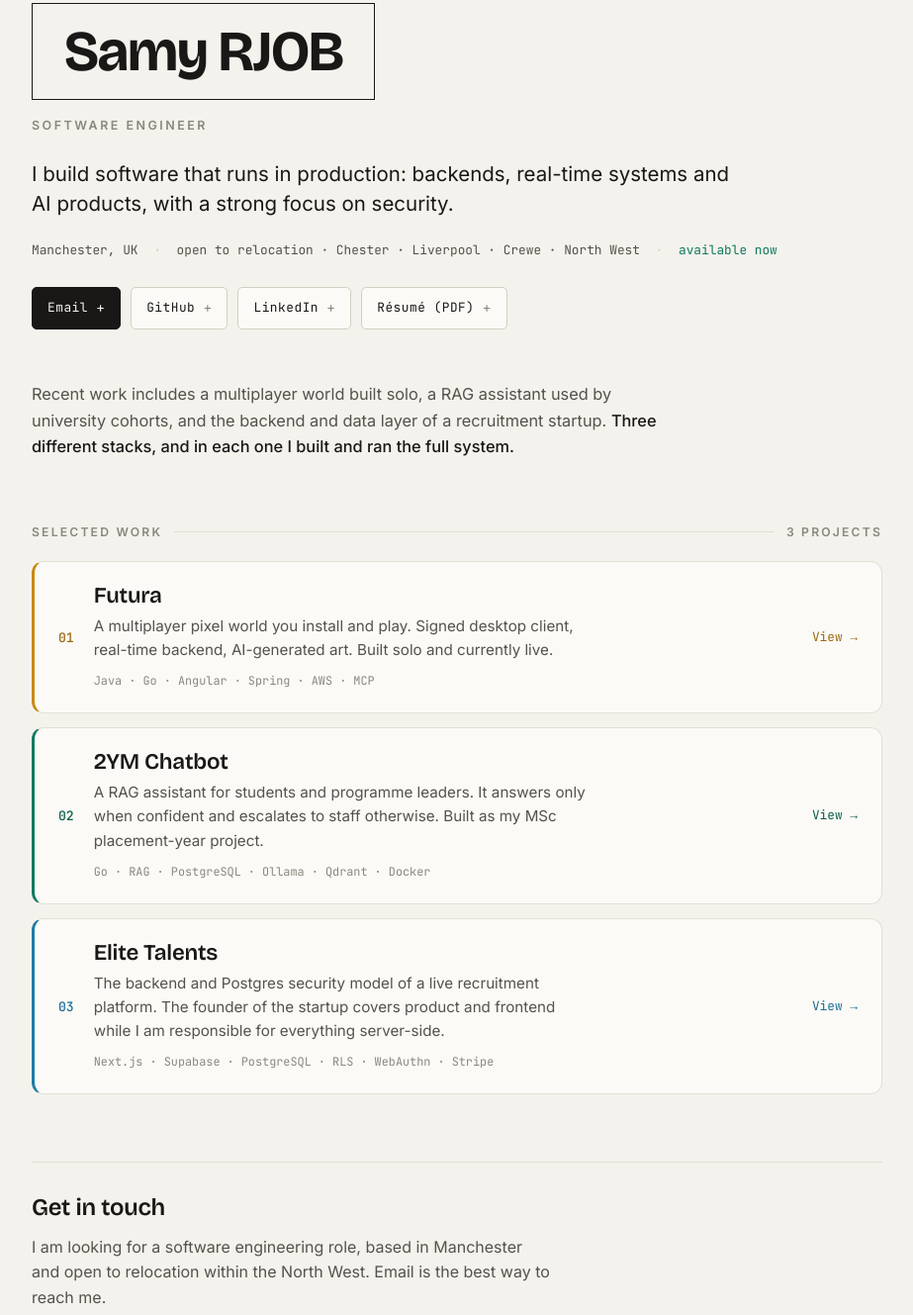
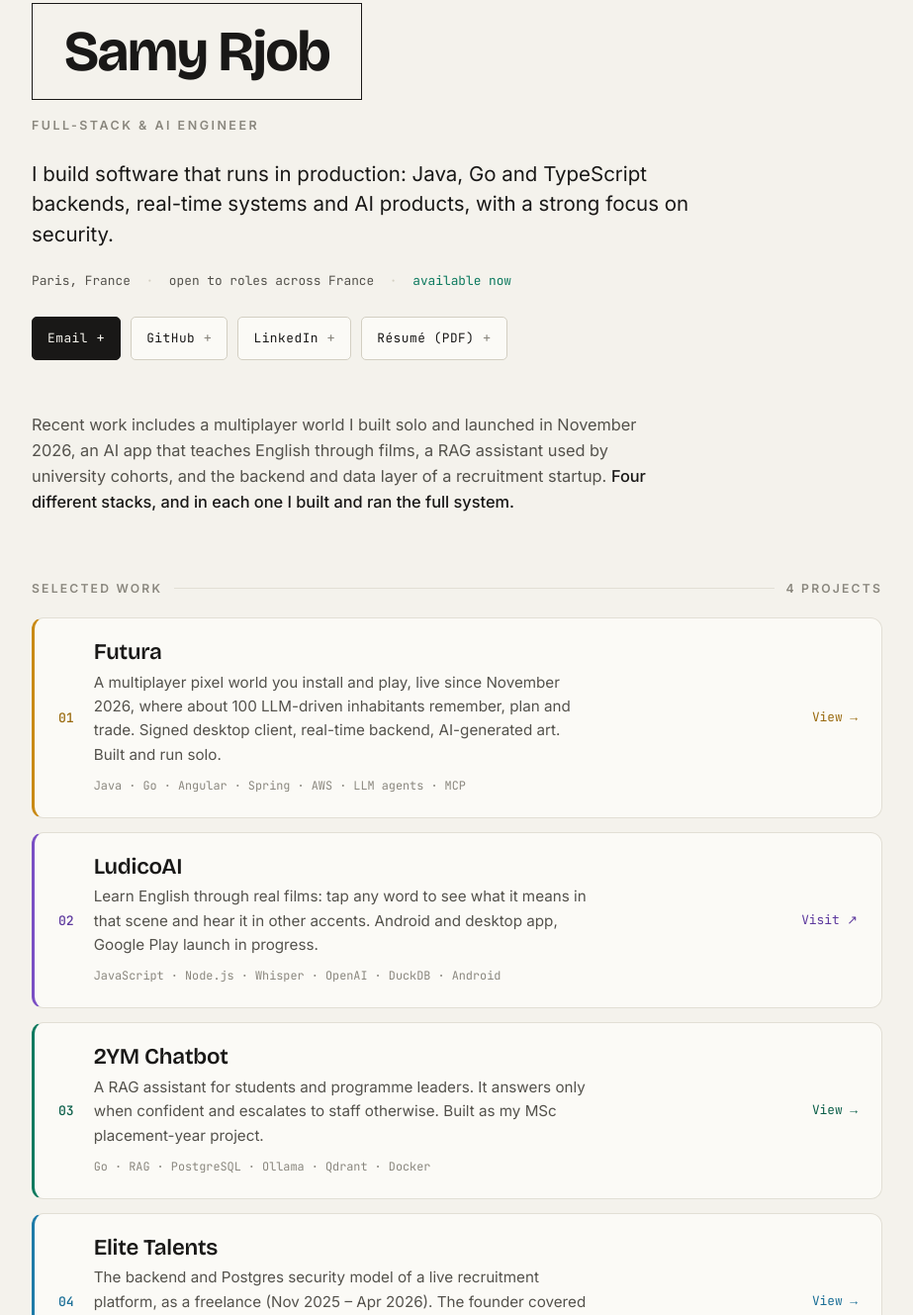
Before and after one commit to samyrjob/portfolio, a plain HTML site: page index.html in a window 1280 px wide. Shown: the part 177-1506 px from the top of the page at 99% size, without its empty margins (178-1101 px from the left). Drawn offline with nearby package versions, Linux system fonts and the light colour scheme.

Commit message:
Portfolio: Paris, full-stack and AI engineer, LudicoAI card, working CV link
Co-Authored-By: Claude Opus 5.5 <noreply@anthropic.com>

```diff
--- a/index.html
+++ b/index.html
@@ -3,8 +3,8 @@
 <head>
 <meta charset="UTF-8">
 <meta name="viewport" content="width=device-width, initial-scale=1.0">
-<title>Samy RJOB · Software Engineer</title>
-<meta name="description" content="Software engineer in Manchester building backends, real-time systems and AI products that run in production.">
+<title>Samy Rjob · Full-Stack &amp; AI Engineer</title>
+<meta name="description" content="Full-stack and AI engineer in Paris: Java, Go and TypeScript backends, real-time systems and AI products that run in production.">
 <link rel="preconnect" href="https://fonts.googleapis.com">
 <link rel="preconnect" href="https://fonts.gstatic.com" crossorigin>
 <link href="https://fonts.googleapis.com/css2?family=Bricolage+Grotesque:opsz,wght@12..96,500;12..96,600;12..96,700&family=Inter:wght@400;500;600&family=JetBrains+Mono:wght@400;500&display=swap" rel="stylesheet">
@@ -71,6 +71,7 @@
   .c-futura{--acc:var(--gold);--acc-ink:#9A6B10}
   .c-2ym{--acc:var(--teal);--acc-ink:#0B5F49}
   .c-elite{--acc:var(--cyan);--acc-ink:#1A6E96}
+  .c-ludico{--acc:#7A4FC4;--acc-ink:#5E3A9E}
 
   /* contact */
   .contact{margin-top:clamp(44px,7vw,68px);padding-top:26px;border-top:1px solid var(--line)}
@@ -91,38 +92,48 @@
 
   <div class="top">
     <span>SAMY RJOB</span>
-    <span class="r">Software Engineer · Portfolio</span>
+    <span class="r">Full-Stack &amp; AI Engineer · Portfolio</span>
   </div>
 
   <header class="hero">
-    <span class="kick">Software Engineer</span>
-    <h1>Samy RJOB</h1>
-    <p class="role">I build software that runs in production: backends, real-time systems and AI products, with a strong focus on security.</p>
-    <p class="meta">Manchester, UK <span class="dot">·</span> open to relocation · Chester · Liverpool · Crewe · North West <span class="dot">·</span> <span class="live">available now</span></p>
+    <span class="kick">Full-Stack &amp; AI Engineer</span>
+    <h1>Samy Rjob</h1>
+    <p class="role">I build software that runs in production: Java, Go and TypeScript backends, real-time systems and AI products, with a strong focus on security.</p>
+    <p class="meta">Paris, France <span class="dot">·</span> open to roles across France <span class="dot">·</span> <span class="live">available now</span></p>
     <nav class="links">
       <a class="btn primary" href="mailto:samy_rjob@proton.me">Email <span class="a">↗</span></a>
       <a class="btn" href="https://github.com/samyrjob" target="_blank" rel="noopener">GitHub <span class="a">↗</span></a>
       <a class="btn" href="https://www.linkedin.com/in/samy-rjob-800315176/" target="_blank" rel="noopener">LinkedIn <span class="a">↗</span></a>
-      <a class="btn" href="#" target="_blank" rel="noopener">Résumé (PDF) <span class="a">↗</span></a>
+      <a class="btn" href="Samy_Rjob_CV.pdf" target="_blank" rel="noopener">Résumé (PDF) <span class="a">↗</span></a>
     </nav>
   </header>
 
-  <p class="lede">Recent work includes a multiplayer world built solo, a RAG assistant used by university cohorts, and the backend and data layer of a recruitment startup. <b>Three different stacks, and in each one I built and ran the full system.</b></p>
+  <p class="lede">Recent work includes a multiplayer world I built solo and launched in November 2026, an AI app that teaches English through films, a RAG assistant used by university cohorts, and the backend and data layer of a recruitment startup. <b>Four different stacks, and in each one I built and ran the full system.</b></p>
 
-  <div class="sec-label">Selected work <span class="rule"></span> 3 projects</div>
+  <div class="sec-label">Selected work <span class="rule"></span> 4 projects</div>
 
   <a class="card c-futura" href="futura-card-B-systems-led.html">
     <span class="num">01</span>
     <div class="body">
       <div class="name">Futura</div>
-      <div class="desc">A multiplayer pixel world you install and play. Signed desktop client, real-time backend, AI-generated art. Built solo and currently live.</div>
-      <div class="tech">Java · Go · Angular · Spring · AWS · MCP</div>
+      <div class="desc">A multiplayer pixel world you install and play, live since November 2026, where about 100 LLM-driven inhabitants remember, plan and trade. Signed desktop client, real-time backend, AI-generated art. Built and run solo.</div>
+      <div class="tech">Java · Go · Angular · Spring · AWS · LLM agents · MCP</div>
     </div>
     <span class="go">View <span class="a">→</span></span>
   </a>
 
+  <a class="card c-ludico" href="https://ludicoai.com" target="_blank" rel="noopener">
+    <span class="num">02</span>
+    <div class="body">
+      <div class="name">LudicoAI</div>
+      <div class="desc">Learn English through real films: tap any word to see what it means in that scene and hear it in other accents. Android and desktop app, Google Play launch in progress.</div>
+      <div class="tech">JavaScript · Node.js · Whisper · OpenAI · DuckDB · Android</div>
+    </div>
+    <span class="go">Visit <span class="a">↗</span></span>
+  </a>
+
   <a class="card c-2ym" href="2ym-chatbot-section.html">
-    <span class="num">02</span>
+    <span class="num">03</span>
     <div class="body">
       <div class="name">2YM Chatbot</div>
       <div class="desc">A RAG assistant for students and programme leaders. It answers only when confident and escalates to staff otherwise. Built as my MSc placement-year project.</div>
@@ -132,10 +143,10 @@
   </a>
 
   <a class="card c-elite" href="elite-talents-section.html">
-    <span class="num">03</span>
+    <span class="num">04</span>
     <div class="body">
       <div class="name">Elite Talents</div>
-      <div class="desc">The backend and Postgres security model of a live recruitment platform. The founder of the startup covers product and frontend while I am responsible for everything server-side.</div>
+      <div class="desc">The backend and Postgres security model of a live recruitment platform, as a freelance (Nov 2025 – Apr 2026). The founder covered product and frontend; I built everything server-side.</div>
       <div class="tech">Next.js · Supabase · PostgreSQL · RLS · WebAuthn · Stripe</div>
     </div>
     <span class="go">View <span class="a">→</span></span>
@@ -143,13 +154,13 @@
 
   <section class="contact">
     <h2>Get in touch</h2>
-    <p>I am looking for a software engineering role, based in Manchester and open to relocation within the North West. Email is the best way to reach me.</p>
+    <p>I am looking for a full-stack or AI engineering role, based in Paris and open to roles across France. Email is the best way to reach me.</p>
     <nav class="links">
       <a class="btn primary" href="mailto:samy_rjob@proton.me">samy_rjob@proton.me <span class="a">↗</span></a>
       <a class="btn" href="https://www.linkedin.com/in/samy-rjob-800315176/" target="_blank" rel="noopener">LinkedIn <span class="a">↗</span></a>
       <a class="btn" href="https://github.com/samyrjob" target="_blank" rel="noopener">GitHub <span class="a">↗</span></a>
     </nav>
-    <p class="foot">© 2026 Samy RJOB · Manchester, UK</p>
+    <p class="foot">© 2026 Samy Rjob · Paris, France</p>
   </section>
 
 </div>
```
